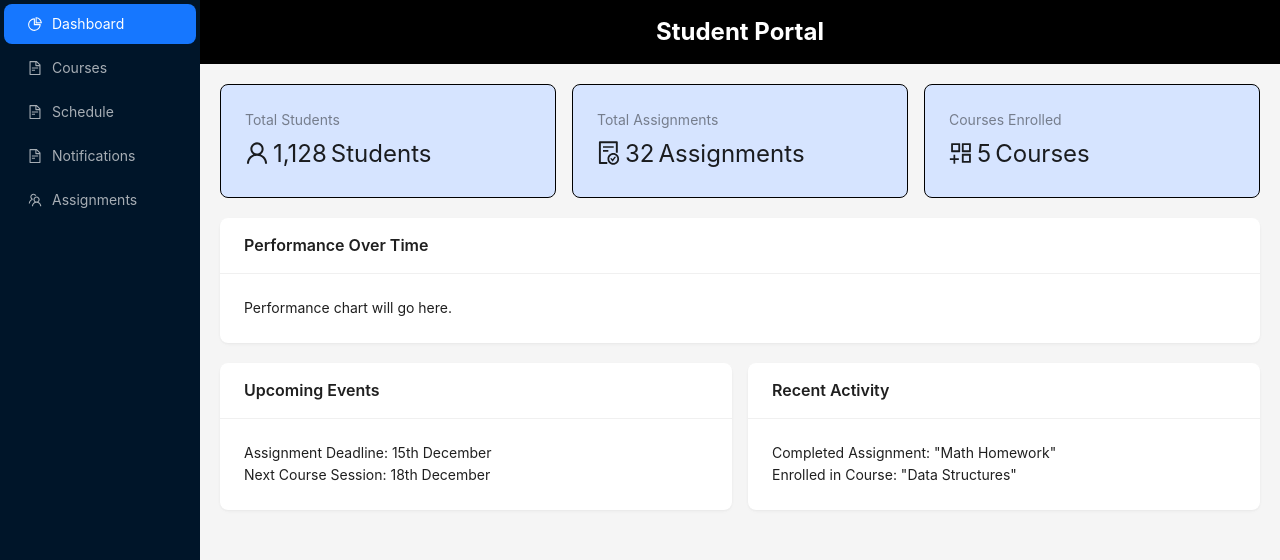
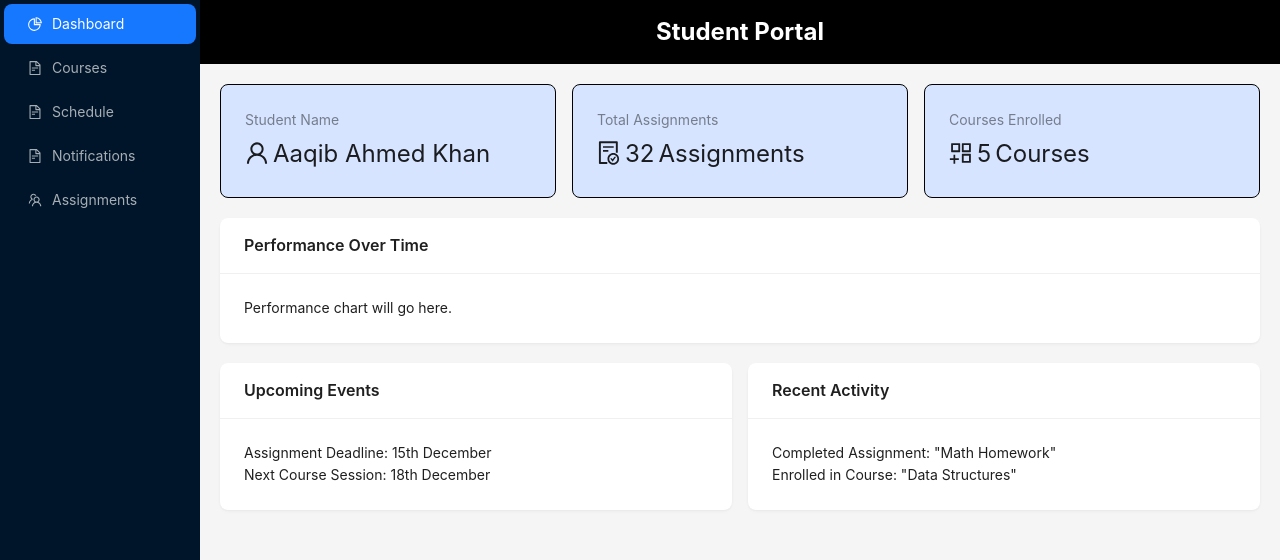
Before and after one commit to HASSANNASEER867/SAYLANI-STUDENTS-PORTAL-BY-BATCH-11, a React (Vite) app: page / in a window 1280 px wide. Shown: the top 560 px of the page. Built offline with nearby package versions, Linux system fonts and the light colour scheme.

Commit message:
color changed of dashboard cards only again

```diff
--- /dev/null
+++ b/src/components/Dashboard.css
@@ -0,0 +1,49 @@
+/* Dashboard.css */
+
+/* Typing Effect Animation */
+@keyframes typing {
+  from {
+    width: 0;
+  }
+  to {
+    width: 100%;
+  }
+}
+
+@keyframes blink {
+  50% {
+    border-color: transparent;
+  }
+}
+
+.intro-animation {
+  font-size: 2.5rem;
+  font-weight: bold;
+  font-family: 'Courier New', Courier, monospace;
+  white-space: nowrap;
+  overflow: hidden;
+  border-right: 3px solid #1890ff;
+  width: 0;
+  margin: 20% auto;
+  text-align: center;
+  animation: typing 3s steps(20, end), blink 0.5s step-end infinite;
+
+}
+
+.fade-out {
+  opacity: 1;
+  transition: opacity 1s ease-out;
+}
+
+.hidden {
+  opacity: 0;
+  pointer-events: none;
+}
+
+.dashboard-container {
+  display: none; /* Hide Dashboard by Default */
+}
+
+.dashboard-visible {
+  display: block;
+}
--- a/src/components/Dashboard.jsx
+++ b/src/components/Dashboard.jsx
@@ -1,20 +1,115 @@
-import React from "react";
+// import React from "react";
+// import { Card, Col, Row, Statistic } from "antd";
+// import { UserOutlined, FileDoneOutlined, AppstoreAddOutlined } from "@ant-design/icons";
+// // import "./Dashboard.css"; //
+
+// const Dashboard = () => {
+//   return (
+//     <div className="dashboard-container">
+//       <Row gutter={16}>
+//         {/* Dashboard Cards */}
+//         <Col span={8}>
+//         <Card style={{ backgroundColor: "#d6e4ff", borderColor: "#000000" }}>
+//             <Statistic
+//               title="Total Students"
+//               value={1128}
+//               prefix={<UserOutlined />}
+//               suffix="Students"
+//             />
+//           </Card>
+//         </Col>
+//         <Col span={8}>
+//         <Card style={{ backgroundColor: "#d6e4ff", borderColor: "#000000" }}>
+//             <Statistic
+//               title="Total Assignments"
+//               value={32}
+//               prefix={<FileDoneOutlined />}
+//               suffix="Assignments"
+//             />
+//           </Card>
+//         </Col>
+//         <Col span={8}>
+//         <Card style={{ backgroundColor: "#d6e4ff", borderColor: "#000000" }}>
+//             <Statistic
+//               title="Courses Enrolled"
+//               value={5}
+//               prefix={<AppstoreAddOutlined />}
+//               suffix="Courses"
+//             />
+//           </Card>
+//         </Col>
+//       </Row>
+
+//       {/* Graph/Chart Section (Optional) */}
+//       <Row style={{ marginTop: 20 }}>
+//         <Col span={24}>
+//           <Card title="Performance Over Time" bordered={false}>
+//             {/* Insert any chart/graph component here */}
+//             <p>Performance chart will go here.</p>
+//           </Card>
+//         </Col>
+//       </Row>
+
+//       {/* Additional Stats or Information */}
+//       <Row gutter={16} style={{ marginTop: 20 }}>
+//         <Col span={12}>
+//           <Card title="Upcoming Events" bordered={false}>
+//             <ul>
+//               <li>Assignment Deadline: 15th December</li>
+//               <li>Next Course Session: 18th December</li>
+//             </ul>
+//           </Card>
+//         </Col>
+//         <Col span={12}>
+//           <Card title="Recent Activity" bordered={false}>
+//             <ul>
+//               <li>Completed Assignment: "Math Homework"</li>
+//               <li>Enrolled in Course: "Data Structures"</li>
+//             </ul>
+//           </Card>
+//         </Col>
+//       </Row>
+//     </div>
+//   );
+// };
+
+// export default Dashboard;
+
+
+
+import React, { useState, useEffect } from "react";
 import { Card, Col, Row, Statistic } from "antd";
 import { UserOutlined, FileDoneOutlined, AppstoreAddOutlined } from "@ant-design/icons";
-// import "./Dashboard.css"; //
+import "./Dashboard.css";
 
 const Dashboard = () => {
+  const [showDashboard, setShowDashboard] = useState(false);
+
+  useEffect(() => {
+    const timer = setTimeout(() => {
+      setShowDashboard(true);
+    }, 4000); // 4 seconds for the animation to complete
+    return () => clearTimeout(timer);
+  }, []);
+
   return (
-    <div className="dashboard-container">
+    <>
+      {/* Intro Animation */}
+      {!showDashboard && (
+        <div className="intro-animation">Student Portal</div>
+      )}
+
+      {/* Dashboard Content */}
+      {showDashboard && (
+        <div className={`dashboard-container ${showDashboard ? "dashboard-visible" : ""}`}>
           <Row gutter={16}>
             {/* Dashboard Cards */}
             <Col span={8}>
               <Card style={{ backgroundColor: "#d6e4ff", borderColor: "#000000" }}>
                 <Statistic
-              title="Total Students"
-              value={1128}
+                  title="Student Name" // Updated title to "Student Name"
+                  value="Aaqib Ahmed Khan" // Replace with actual student name
                   prefix={<UserOutlined />}
-              suffix="Students"
                 />
               </Card>
             </Col>
@@ -70,6 +165,8 @@ const Dashboard = () => {
             </Col>
           </Row>
         </div>
+      )}
+    </>
   );
 };
 
```
Lines whose indentation alone changed are shown as unchanged.
